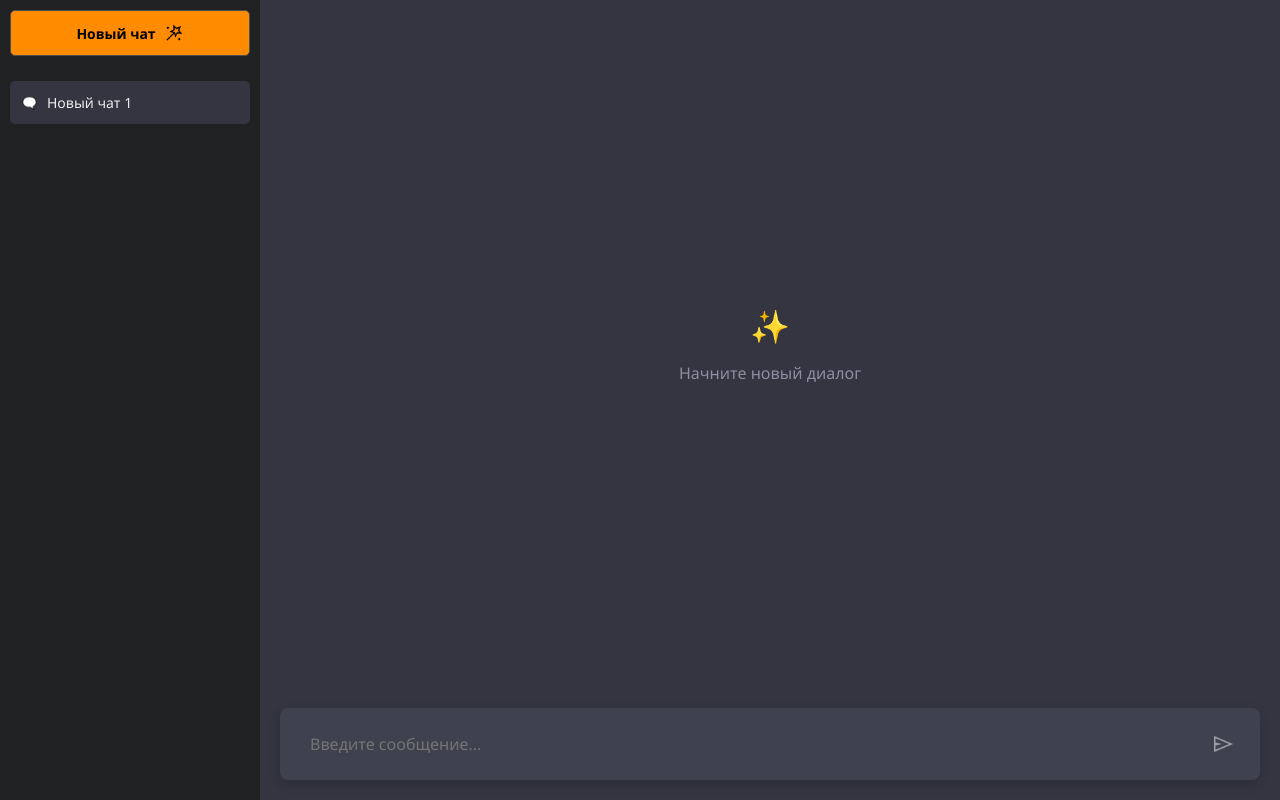
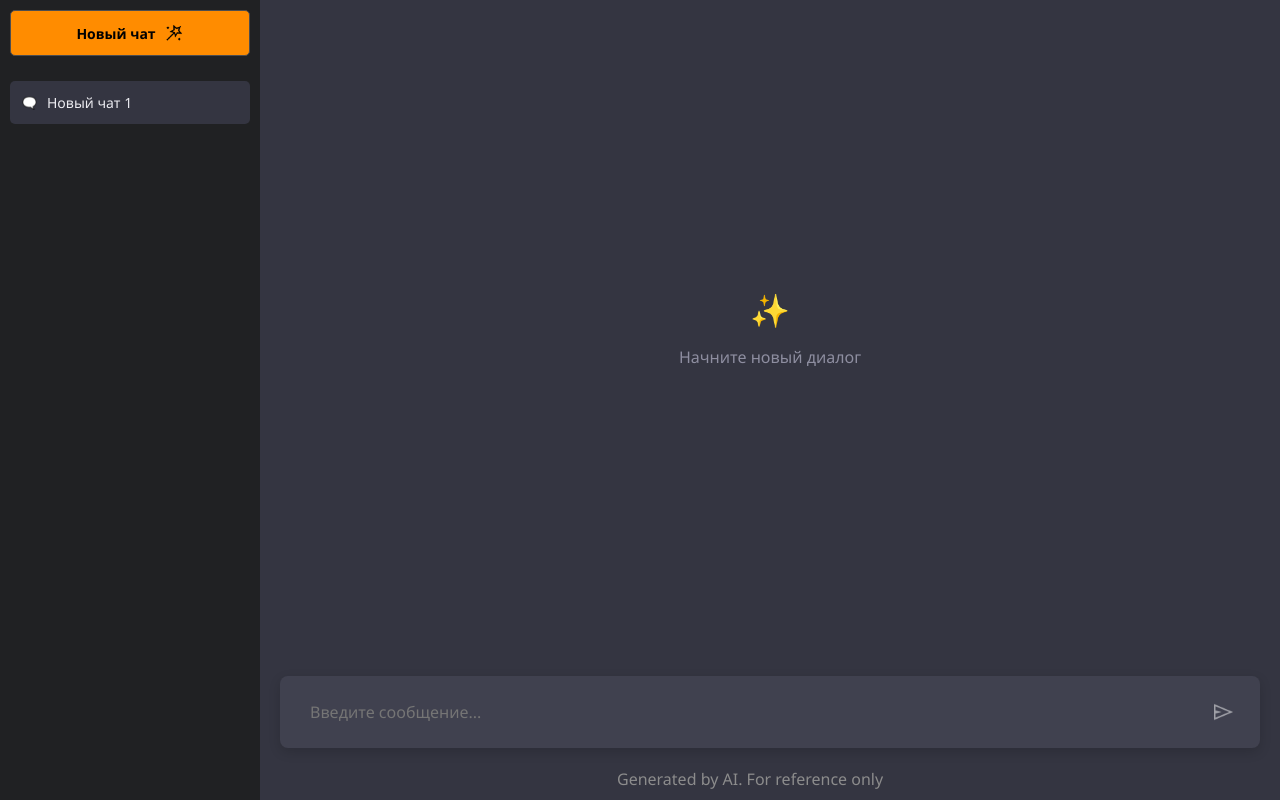
Before and after one commit to Z-Den/chat-project, a React (Create React App) app: page / in a window 1280 px wide. Built offline with nearby package versions, Linux system fonts and the light colour scheme.

Commit message:
rollback

```diff
--- a/src/App.css
+++ b/src/App.css
@@ -1,4 +1,3 @@
-/* App.css */
 * {
   margin: 0;
   padding: 0;
@@ -48,7 +47,7 @@
 }
 
 .new-chat-btn:hover img {
-  /*magic wand image animation on hover*/
+  /*TODO magic wand image animation on hover*/
 }
 
 .chat-container {
@@ -57,6 +56,13 @@
   flex-direction: column;
   position: relative;
   overflow: hidden;
+}
+
+.info{
+  box-sizing: border-box;
+  transform: translateX(35%);
+  padding-bottom: 10px;
+  color: #8c8c8c;
 }
 
 /* Scrollbar styling */
--- a/src/App.js
+++ b/src/App.js
@@ -127,6 +127,7 @@ function App() {
             <main className="chat-container">
                 <ChatHistory messages={currentChat.messages} />
                 <Input onSend={handleSendMessage} />
+                <span className='info'>Generated by AI. For reference only</span>
             </main>
         </div>
     );
--- a/src/components/ChatsList.jsx
+++ b/src/components/ChatsList.jsx
@@ -1,7 +1,10 @@
 import {ChatItem} from './ChatItem';
+
 import '../styles/blocks/chatsList/ChatsList.css';
 
+
 export function ChatsList({ chats, activeChat, onSelectChat }) {
+
     return (
         <ul className="chats-list">
             {chats.map(chat => (
```
